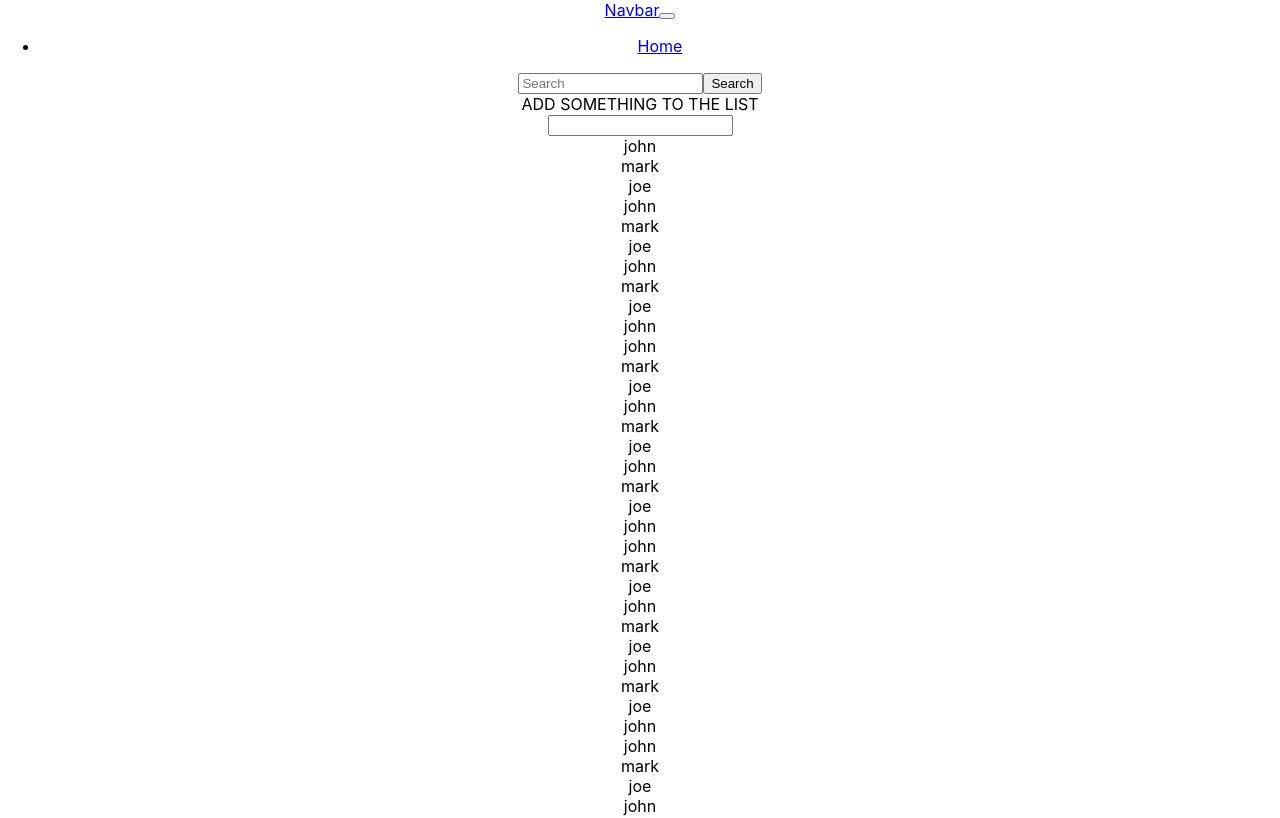
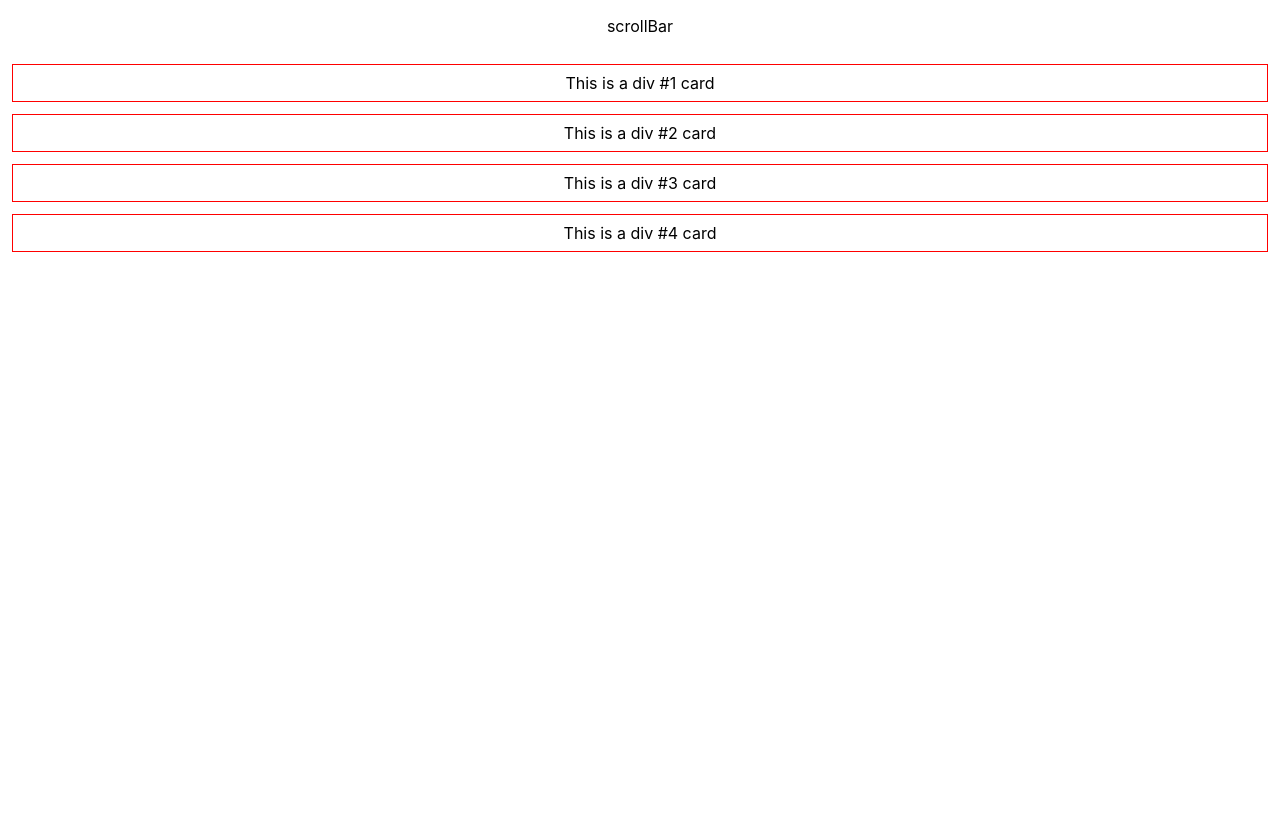
Before and after one commit to shreyas1903/scrollbar, a React (Create React App) app: page / in a window 1280 px wide. Shown: the top 818 px of the page. Built offline with nearby package versions, Linux system fonts and the light colour scheme.

Commit message:
done with the scroll bar

```diff
--- a/package.json
+++ b/package.json
@@ -9,6 +9,7 @@
     "react": "^18.2.0",
     "react-bootstrap-validation": "^0.1.11",
     "react-dom": "^18.2.0",
+    "react-infinite-scroll-component": "^6.1.0",
     "react-scripts": "5.0.1",
     "web-vitals": "^2.1.4"
   },
--- a/src/App.js
+++ b/src/App.js
@@ -1,24 +1,40 @@
 import React, { useState } from "react";
+import InfiniteScroll from "react-infinite-scroll-component";
 import "./App.css";
-import Card from "react-bootstrap/Card";
-import Users from "./Users";
-import "./index.css";
 
-import Navbar from "./components/navbar";
+const style = {
+  border: "1px solid red",
+  margin: 12,
+  padding: 8,
+};
 
 function App() {
+  const [dataSource, setdataSource] = useState(Array.from({ length: 20 }));
+  const [hasMore, sethasMore] = useState(true);
+  const fetchMoreData = () => {
+    if (dataSource.length < 200) {
+      setTimeout(() => {
+        setdataSource(dataSource.concat(Array.from({ length: 20 })));
+      }, 500);
+    } else {
+      sethasMore(false);
+    }
+  };
   return (
-    <div>
-      <section className="App">
-        <Navbar />
-        <div className="App">
-          <div>ADD SOMETHING TO THE LIST</div>
-          <input type="text" />
-        </div>
-        <div className="Card">
-          <Users />;
-        </div>
-      </section>
+    <div className="App">
+      <p>scrollBar</p>
+      <InfiniteScroll
+        dataLength={dataSource.length}
+        next={fetchMoreData}
+        hasMore={hasMore}
+        loader=<p>loading...</p>
+        endMessage={<p>You are all set</p>}
+        height={200}
+      >
+        {dataSource.map((item, index) => {
+          return <div style={style}>This is a div #{index + 1} card</div>;
+        })}
+      </InfiniteScroll>
     </div>
   );
 }
```
Also changed, not shown: 1 other file (tests, documents, lock files or other folders).
